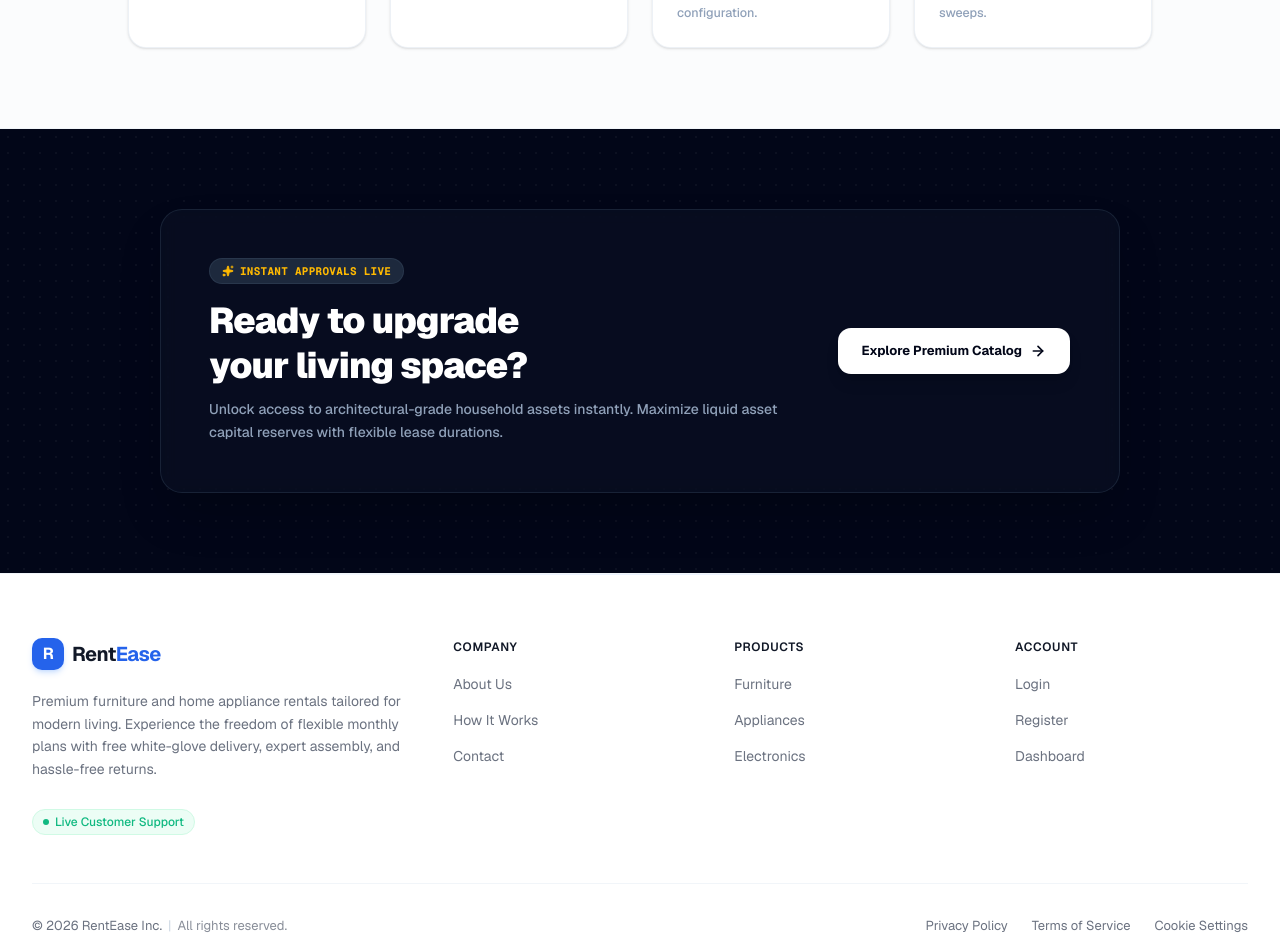
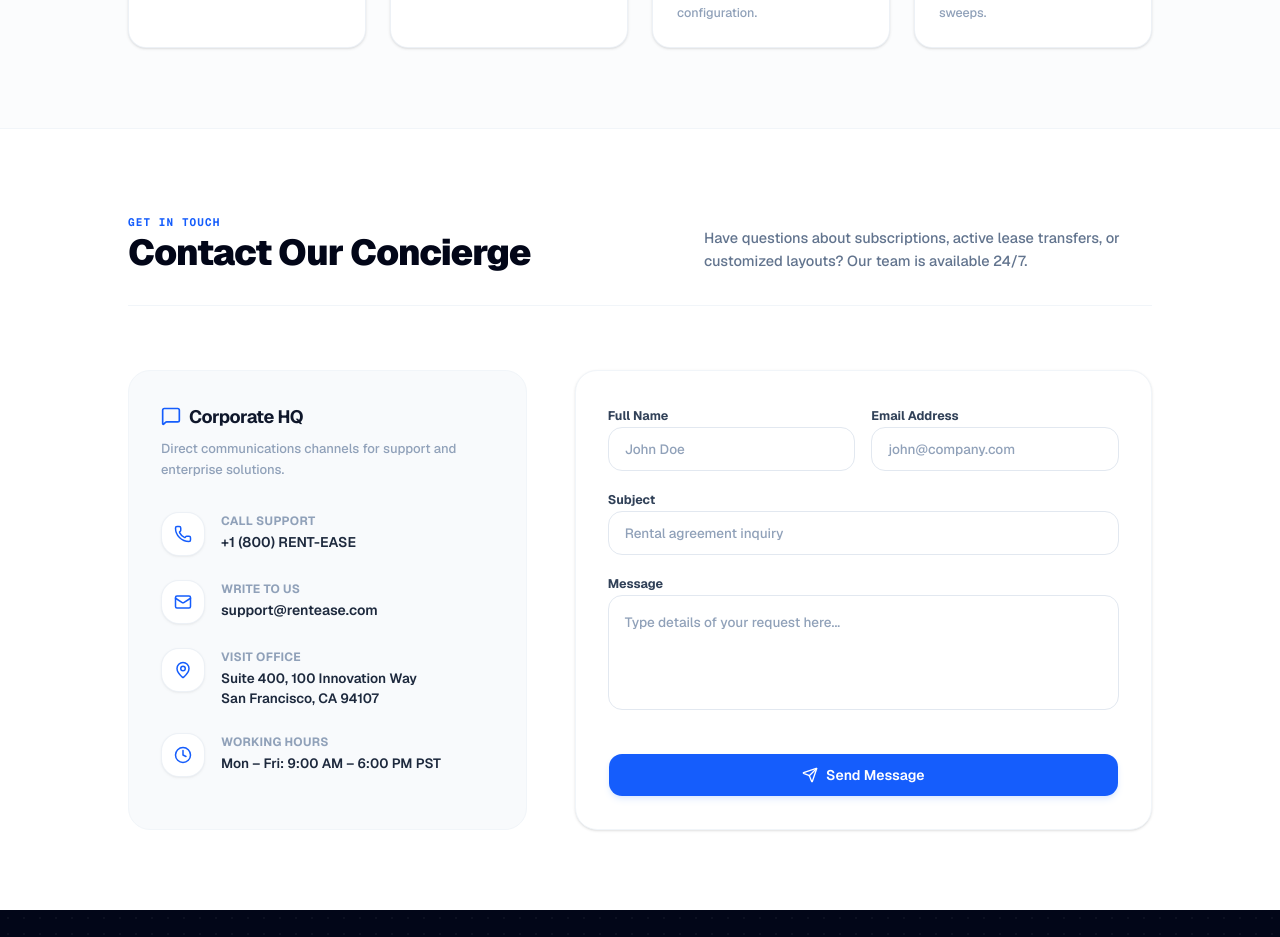
Before and after one commit to Darshan2095/RentEase, a Next.js app: page / in a window 1280 px wide. Shown: the part 1860-2797 px from the top of the page. Built offline with nearby package versions, Linux system fonts and the light colour scheme; no server answers.

Commit message:
Contact section update

```diff
--- a/src/app/page.tsx
+++ b/src/app/page.tsx
@@ -1,15 +1,40 @@
 "use client";
 
+import { useState } from "react";
 import Link from "next/link";
-import { ArrowRight, Sparkles, RefreshCw, Truck, ShieldCheck, Layers } from "lucide-react";
+import { ArrowRight, Sparkles, RefreshCw, Truck, ShieldCheck, Layers, Mail, Phone, MapPin, Clock, MessageSquare, Send } from "lucide-react";
 import { Button } from "@/components/ui/button";
 import { PublicLayout } from "@/components/layout/PublicLayout/PublicLayout";
 import Hero from "@/features/home/components/Hero";
 import Categories from "@/features/home/components/Categories";
 import Container from "@/components/layout/Container";
 import PageSection from "@/components/layout/PageSection";
+import { toast } from "sonner";
 
 export default function HomePage() {
+  const [contactForm, setContactForm] = useState({
+    name: "",
+    email: "",
+    subject: "",
+    message: ""
+  });
+  const [isSubmitting, setIsSubmitting] = useState(false);
+
+  const handleContactSubmit = async (e: React.FormEvent) => {
+    e.preventDefault();
+    setIsSubmitting(true);
+    try {
+      // Simulate API submission call delay
+      await new Promise(resolve => setTimeout(resolve, 800));
+      toast.success("Thank you! Your message has been sent to our RentEase concierge team.");
+      setContactForm({ name: "", email: "", subject: "", message: "" });
+    } catch {
+      toast.error("Failed to send message. Please try again.");
+    } finally {
+      setIsSubmitting(false);
+    }
+  };
+
   const steps = [
     {
       title: "Curate Workspace",
@@ -95,6 +120,162 @@ export default function HomePage() {
         </Container>
       </PageSection>
 
+      {/* Contact Us Section */}
+      <PageSection id="contact" className="py-20 bg-white">
+        <Container className="space-y-16">
+
+          {/* Section Heading */}
+          <div className="flex flex-col md:flex-row md:items-end justify-between gap-6 max-w-5xl mx-auto border-b border-slate-100 pb-8">
+            <div className="space-y-2">
+              <span className="text-[11px] font-mono font-bold tracking-widest text-blue-600 uppercase">
+                Get In Touch
+              </span>
+              <h2 className="text-3xl font-black text-slate-950 tracking-tight sm:text-4xl">
+                Contact Our Concierge
+              </h2>
+            </div>
+            <p className="text-[14.5px] text-slate-500 font-medium max-w-md leading-relaxed">
+              Have questions about subscriptions, active lease transfers, or customized layouts? Our team is available 24/7.
+            </p>
+          </div>
+
+          <div className="grid grid-cols-1 lg:grid-cols-12 gap-12 max-w-5xl mx-auto items-stretch">
+
+            {/* Info Cards Column */}
+            <div className="lg:col-span-5 flex flex-col justify-between gap-6">
+              <div className="bg-slate-50 border border-slate-100 rounded-3xl p-8 space-y-8 flex-grow">
+                <div className="space-y-2">
+                  <h3 className="text-[18px] font-bold text-slate-900 tracking-tight flex items-center gap-2">
+                    <MessageSquare className="h-5 w-5 text-blue-600" />
+                    Corporate HQ
+                  </h3>
+                  <p className="text-[13px] text-slate-400 font-medium leading-relaxed">
+                    Direct communications channels for support and enterprise solutions.
+                  </p>
+                </div>
+
+                <div className="space-y-6">
+                  {/* Phone Item */}
+                  <div className="flex items-start gap-4">
+                    <div className="p-3 bg-white border border-slate-200/60 rounded-2xl text-slate-700 shadow-sm/5 shrink-0">
+                      <Phone className="h-4.5 w-4.5 text-blue-600" />
+                    </div>
+                    <div>
+                      <h4 className="text-[12px] font-bold text-slate-400 uppercase tracking-wide">Call support</h4>
+                      <p className="text-[14px] font-semibold text-slate-800 mt-0.5">+1 (800) RENT-EASE</p>
+                    </div>
+                  </div>
+
+                  {/* Email Item */}
+                  <div className="flex items-start gap-4">
+                    <div className="p-3 bg-white border border-slate-200/60 rounded-2xl text-slate-700 shadow-sm/5 shrink-0">
+                      <Mail className="h-4.5 w-4.5 text-blue-600" />
+                    </div>
+                    <div>
+                      <h4 className="text-[12px] font-bold text-slate-400 uppercase tracking-wide">Write to us</h4>
+                      <p className="text-[14px] font-semibold text-slate-800 mt-0.5">support@rentease.com</p>
+                    </div>
+                  </div>
+
+                  {/* Location Item */}
+                  <div className="flex items-start gap-4">
+                    <div className="p-3 bg-white border border-slate-200/60 rounded-2xl text-slate-700 shadow-sm/5 shrink-0">
+                      <MapPin className="h-4.5 w-4.5 text-blue-600" />
+                    </div>
+                    <div>
+                      <h4 className="text-[12px] font-bold text-slate-400 uppercase tracking-wide">Visit office</h4>
+                      <p className="text-[13.5px] font-semibold text-slate-800 mt-0.5">
+                        Suite 400, 100 Innovation Way<br />
+                        San Francisco, CA 94107
+                      </p>
+                    </div>
+                  </div>
+
+                  {/* Hours Item */}
+                  <div className="flex items-start gap-4">
+                    <div className="p-3 bg-white border border-slate-200/60 rounded-2xl text-slate-700 shadow-sm/5 shrink-0">
+                      <Clock className="h-4.5 w-4.5 text-blue-600" />
+                    </div>
+                    <div>
+                      <h4 className="text-[12px] font-bold text-slate-400 uppercase tracking-wide">Working hours</h4>
+                      <p className="text-[13.5px] font-semibold text-slate-800 mt-0.5">
+                        Mon – Fri: 9:00 AM – 6:00 PM PST
+                      </p>
+                    </div>
+                  </div>
+                </div>
+              </div>
+            </div>
+
+            {/* Contact Form Column */}
+            <div className="lg:col-span-7 bg-white border border-slate-100 rounded-3xl p-8 shadow-sm flex flex-col justify-between">
+              <form onSubmit={handleContactSubmit} className="space-y-5 flex flex-col h-full justify-between">
+                <div className="space-y-4">
+                  <div className="grid grid-cols-1 sm:grid-cols-2 gap-4">
+                    <div className="space-y-1.5">
+                      <label className="text-[12.5px] font-bold text-slate-700">Full Name</label>
+                      <input
+                        type="text"
+                        required
+                        placeholder="John Doe"
+                        value={contactForm.name}
+                        onChange={(e) => setContactForm({ ...contactForm, name: e.target.value })}
+                        className="w-full h-11 px-4 rounded-xl border border-slate-200 bg-white text-[13.5px] font-medium placeholder:text-slate-400 focus:outline-none focus:border-blue-600 focus:ring-1 focus:ring-blue-600/10 transition-all text-slate-800"
+                      />
+                    </div>
+                    <div className="space-y-1.5">
+                      <label className="text-[12.5px] font-bold text-slate-700">Email Address</label>
+                      <input
+                        type="email"
+                        required
+                        placeholder="john@company.com"
+                        value={contactForm.email}
+                        onChange={(e) => setContactForm({ ...contactForm, email: e.target.value })}
+                        className="w-full h-11 px-4 rounded-xl border border-slate-200 bg-white text-[13.5px] font-medium placeholder:text-slate-400 focus:outline-none focus:border-blue-600 focus:ring-1 focus:ring-blue-600/10 transition-all text-slate-800"
+                      />
+                    </div>
+                  </div>
+
+                  <div className="space-y-1.5">
+                    <label className="text-[12.5px] font-bold text-slate-700">Subject</label>
+                    <input
+                      type="text"
+                      required
+                      placeholder="Rental agreement inquiry"
+                      value={contactForm.subject}
+                      onChange={(e) => setContactForm({ ...contactForm, subject: e.target.value })}
+                      className="w-full h-11 px-4 rounded-xl border border-slate-200 bg-white text-[13.5px] font-medium placeholder:text-slate-400 focus:outline-none focus:border-blue-600 focus:ring-1 focus:ring-blue-600/10 transition-all text-slate-800"
+                    />
+                  </div>
+
+                  <div className="space-y-1.5">
+                    <label className="text-[12.5px] font-bold text-slate-700">Message</label>
+                    <textarea
+                      required
+                      rows={4}
+                      placeholder="Type details of your request here..."
+                      value={contactForm.message}
+                      onChange={(e) => setContactForm({ ...contactForm, message: e.target.value })}
+                      className="w-full p-4 rounded-xl border border-slate-200 bg-white text-[13.5px] font-medium placeholder:text-slate-400 focus:outline-none focus:border-blue-600 focus:ring-1 focus:ring-blue-600/10 transition-all resize-none text-slate-800"
+                    />
+                  </div>
+                </div>
+
+                <Button
+                  type="submit"
+                  disabled={isSubmitting}
+                  className="w-full h-11 rounded-xl bg-blue-600 hover:bg-blue-700 text-white font-semibold shadow-md shadow-blue-500/10 active:scale-98 transition-all flex items-center justify-center gap-2 mt-4"
+                >
+                  <Send className="h-4 w-4" />
+                  <span>{isSubmitting ? "Sending message..." : "Send Message"}</span>
+                </Button>
+              </form>
+            </div>
+
+          </div>
+        </Container>
+      </PageSection>
+
       {/* High-End Monochromatic Call-To-Action Framework */}
       <PageSection className="py-16 bg-slate-950 text-white relative overflow-hidden">
         {/* Fine Architectural Ambient Grid Line */}
```
